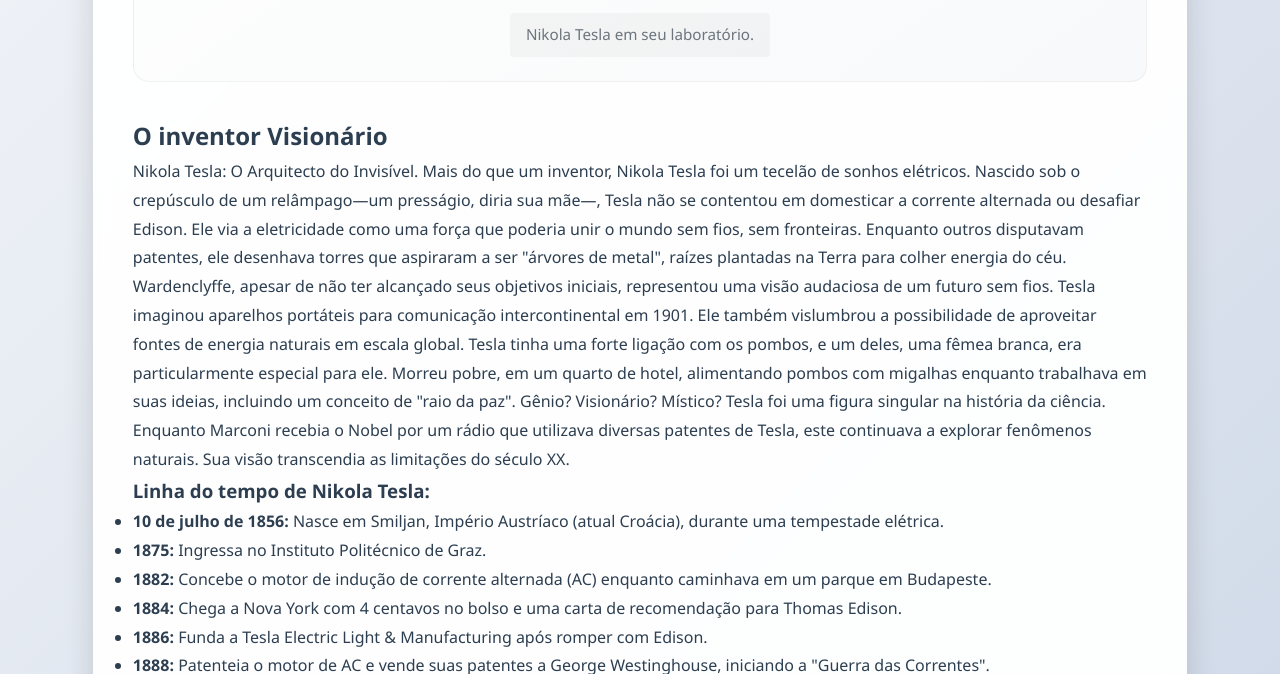
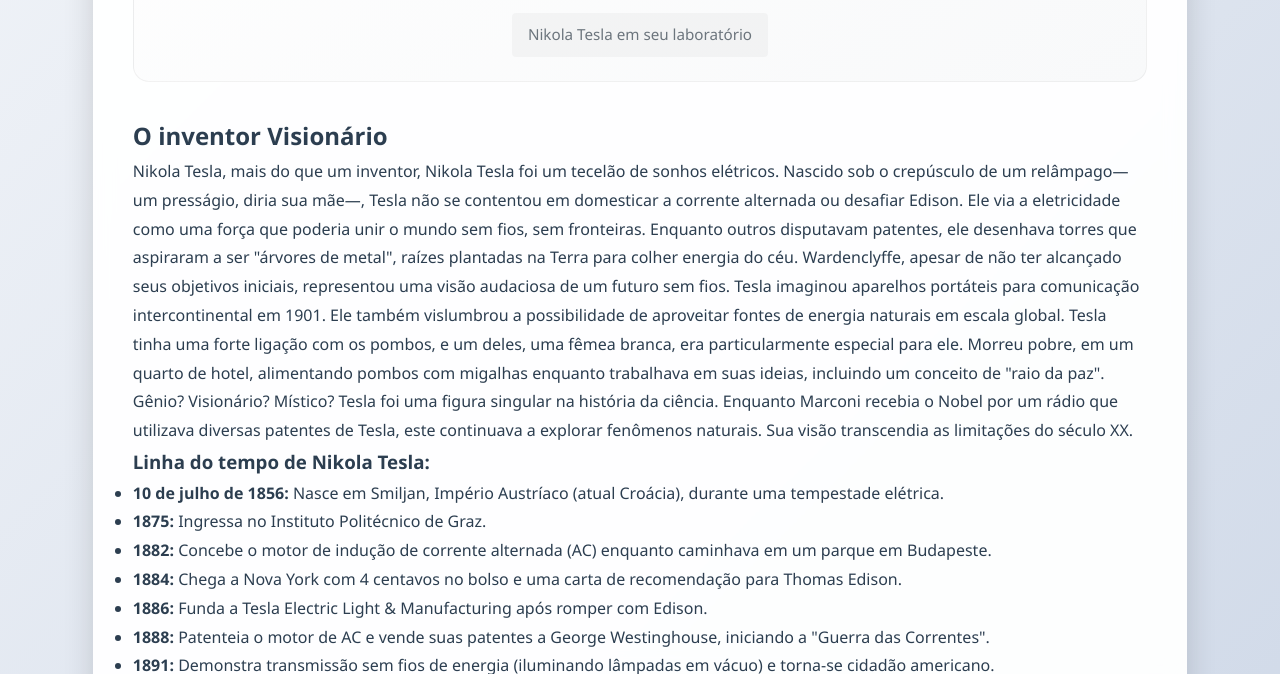
Before and after one commit to ogabrielrusso/projeto-tributo-freecodecamp, a plain HTML site: page index.html in a window 1280 px wide. Shown: the part 538-1212 px from the top of the page. Drawn offline with Linux system fonts and the light colour scheme.

Commit message:
Atualizando meu Projeto

```diff
--- a/index.html
+++ b/index.html
@@ -5,7 +5,7 @@
     <meta charset="UTF-8">
     <meta name="viewport" content="width=device-width, initial-scale=1.0">
     <title>Nikola Tesla página de tributo</title>
-    <link rel="stylesheet" href="styles.css">
+    <link rel="stylesheet" href="assets/styles.css">
 </head>
 
 <body>
@@ -15,12 +15,12 @@
             <img id="image"
                 src="https://upload.wikimedia.org/wikipedia/commons/thumb/d/d4/N.Tesla.JPG/800px-N.Tesla.JPG"
                 alt="Nikola Tesla in his laboratory">
-            <figcaption id="img-caption">Nikola Tesla em seu laboratório.</figcaption>
+            <figcaption id="img-caption">Nikola Tesla em seu laboratório</figcaption>
         </figure>
         <section id="tribute-info">
             <h2>O inventor Visionário</h2>
-            <p>Nikola Tesla: O Arquitecto do Invisível.
-                Mais do que um inventor, Nikola Tesla foi um tecelão de sonhos elétricos. Nascido sob o crepúsculo de um
+            <p>Nikola Tesla, mais do que um inventor, Nikola Tesla foi um tecelão de sonhos elétricos. Nascido sob o
+                crepúsculo de um
                 relâmpago—um presságio, diria sua mãe—, Tesla não se contentou em domesticar a corrente alternada ou
                 desafiar Edison. Ele via a eletricidade como uma força que poderia unir o mundo sem fios, sem
                 fronteiras. Enquanto outros disputavam patentes, ele desenhava torres que aspiraram a ser "árvores de
```
Also changed, not shown: assets/styles.css (renamed from styles.css).
